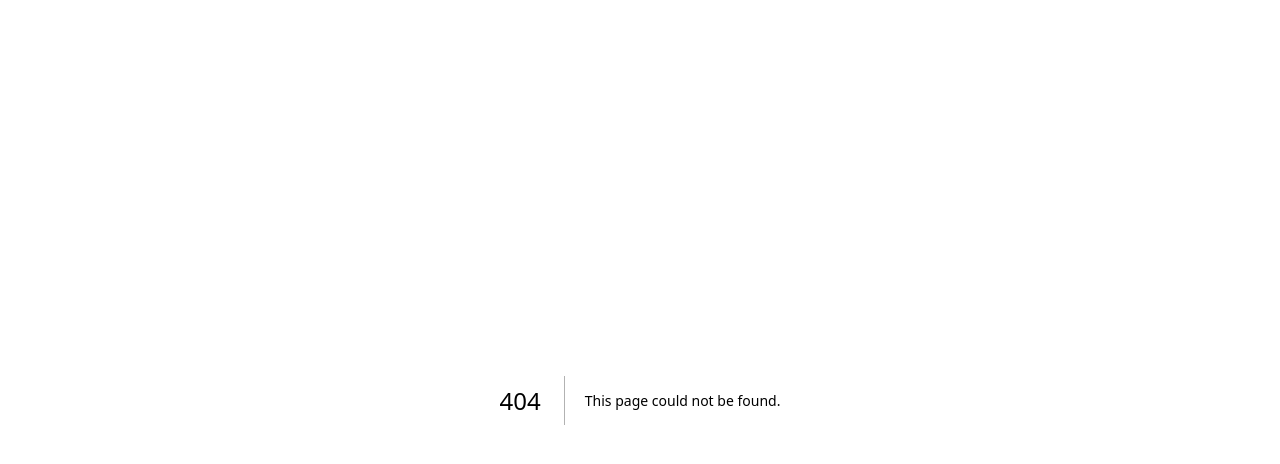
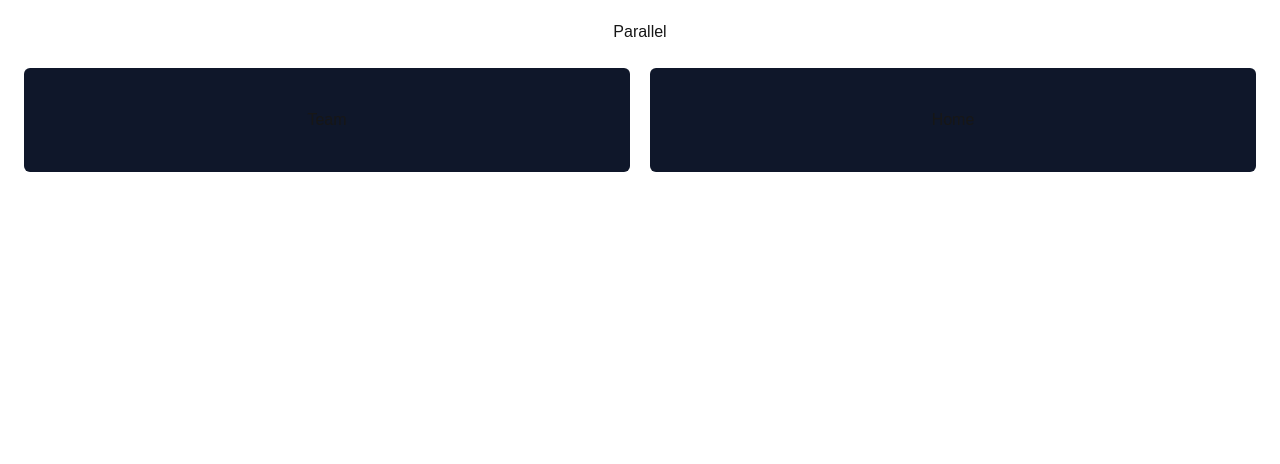
Before and after one commit to tahasama/next14docs, a Next.js app: page /parallel in a window 1280 px wide. Before the commit this address had no page. Shown: the top 464 px of the page. Built offline with nearby package versions, Linux system fonts and the light colour scheme.

Commit message:
trying parallel routes

```diff
--- /dev/null
+++ b/app/parallel/@home/page.tsx
@@ -0,0 +1,6 @@
+import React from "react";
+
+const Home = () => {
+  return <div className="p-10 text-center bg-slate-900 rounded-md">Home</div>;
+};
+export default Home;
--- /dev/null
+++ b/app/parallel/@team/page.tsx
@@ -0,0 +1,7 @@
+import React from "react";
+
+const Team = () => {
+  return <div className="p-10 text-center bg-slate-900 rounded-md">Team</div>;
+};
+
+export default Team;
--- /dev/null
+++ b/app/parallel/layout.tsx
@@ -0,0 +1,19 @@
+export default function Layout({
+  children,
+  team,
+  home,
+}: {
+  children: React.ReactNode;
+  home: React.ReactNode;
+  team: React.ReactNode;
+}) {
+  return (
+    <>
+      {children}
+      <section className="grid grid-cols-2 gap-5 m-6">
+        {team}
+        {home}
+      </section>
+    </>
+  );
+}
--- /dev/null
+++ b/app/parallel/page.tsx
@@ -0,0 +1,15 @@
+import React from "react";
+
+const page = ({
+  children,
+  team,
+  home,
+}: {
+  children: React.ReactNode;
+  home: React.ReactNode;
+  team: React.ReactNode;
+}) => {
+  return <div className="text-center pt-5">Parallel</div>;
+};
+
+export default page;
```
